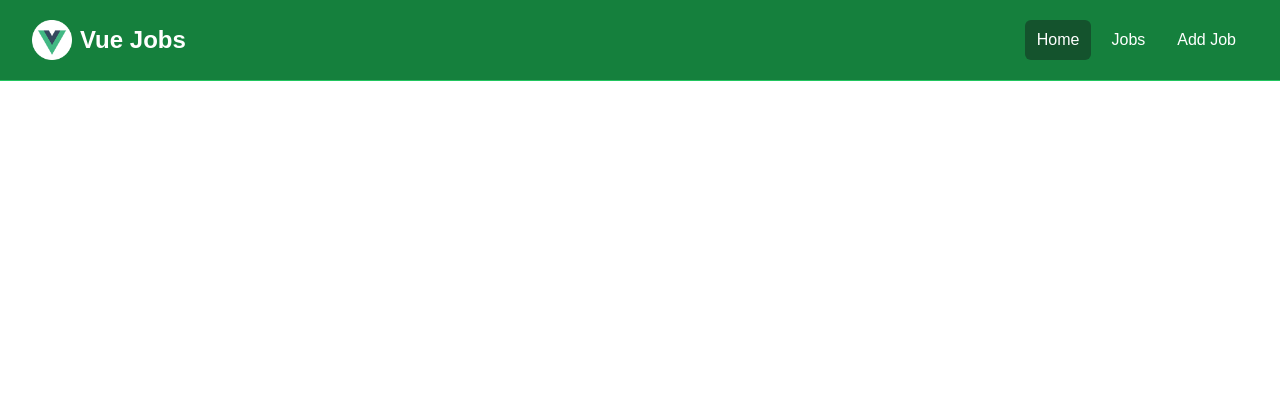
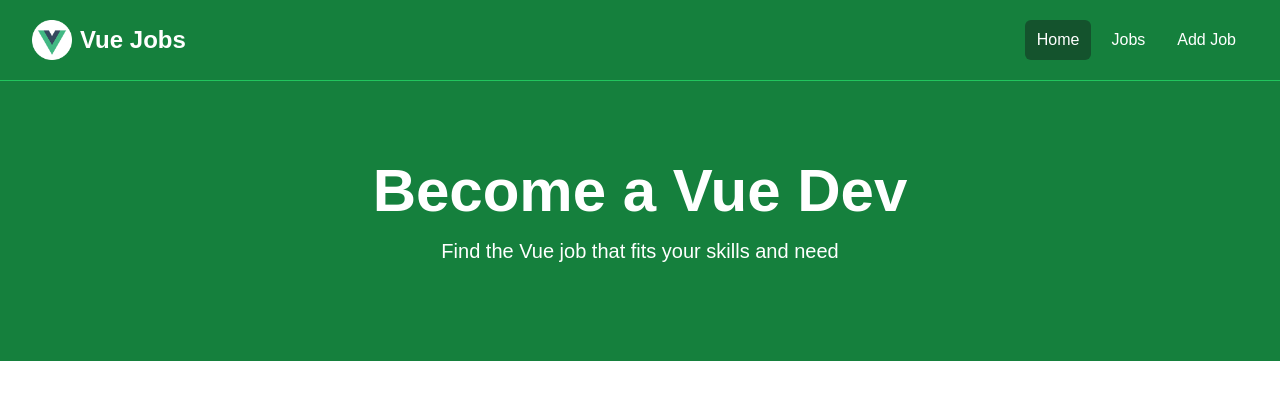
Before and after one commit to jonathanrogenes/vue-crash-2025, a Vue app: page / in a window 1280 px wide. Shown: the top 400 px of the page. Built offline with nearby package versions, Linux system fonts and the light colour scheme.

Commit message:
worked with Props for fitst time

```diff
--- a/src/App.vue
+++ b/src/App.vue
@@ -1,6 +1,8 @@
 <script setup>
 import Navbar from '@/components/Navbar.vue'
+import Hero from '@/components/Hero.vue'
 </script>
 <template>
   <Navbar />
+  <Hero />
 </template>
--- /dev/null
+++ b/src/components/Hero.vue
@@ -0,0 +1,25 @@
+<script setup>
+import { defineProps } from 'vue'
+
+defineProps({
+  title: {
+    type: String,
+    default: 'Become a Vue Dev',
+  },
+  subtitle: {
+    type: String,
+    default: 'Find the Vue job that fits your skills and need',
+  },
+})
+</script>
+
+<template>
+  <section class="bg-green-700 py-20 mb-4">
+    <div class="max-w-7xl mx-auto px-4 sm:px-6 lg:px-8 flex flex-col items-center">
+      <div class="text-center">
+        <h1 class="text-4xl font-extrabold text-white sm:text-5xl md:text-6xl">{{ title }}</h1>
+        <p class="my-4 text-xl text-white">{{ subtitle }}</p>
+      </div>
+    </div>
+  </section>
+</template>
```
